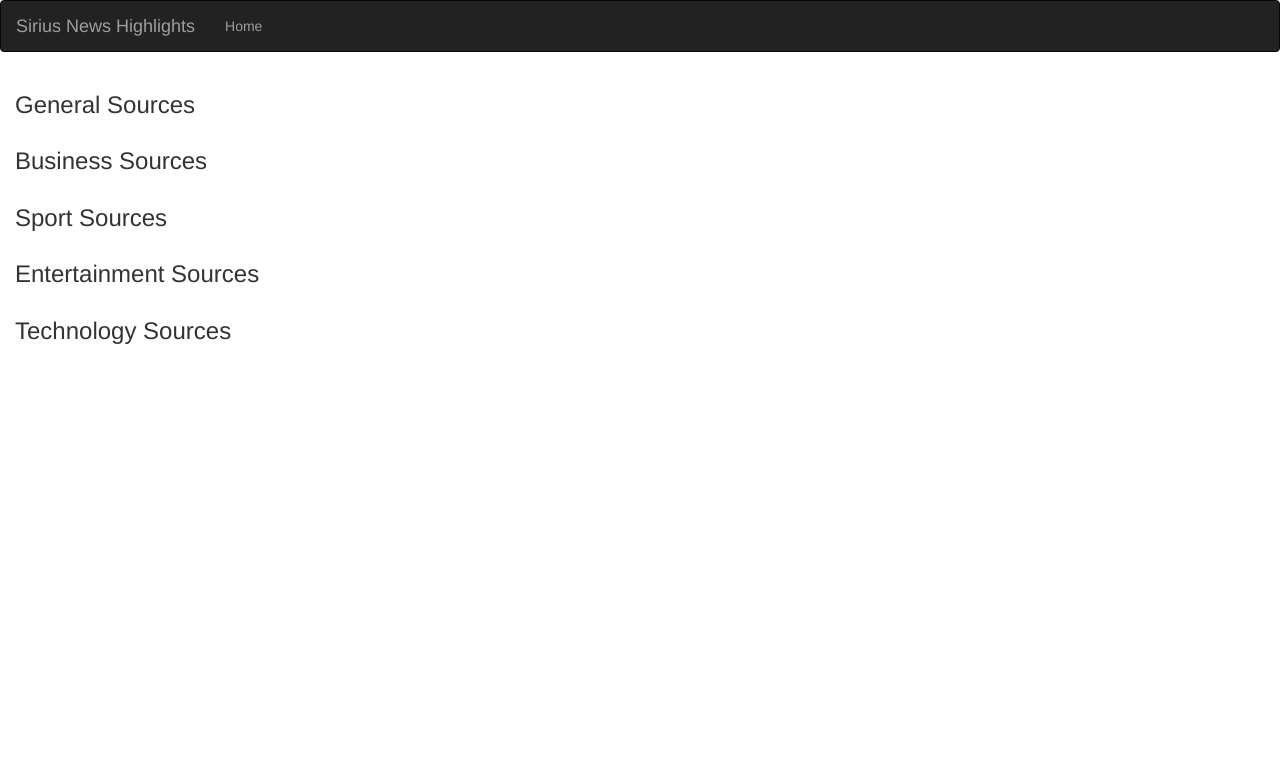
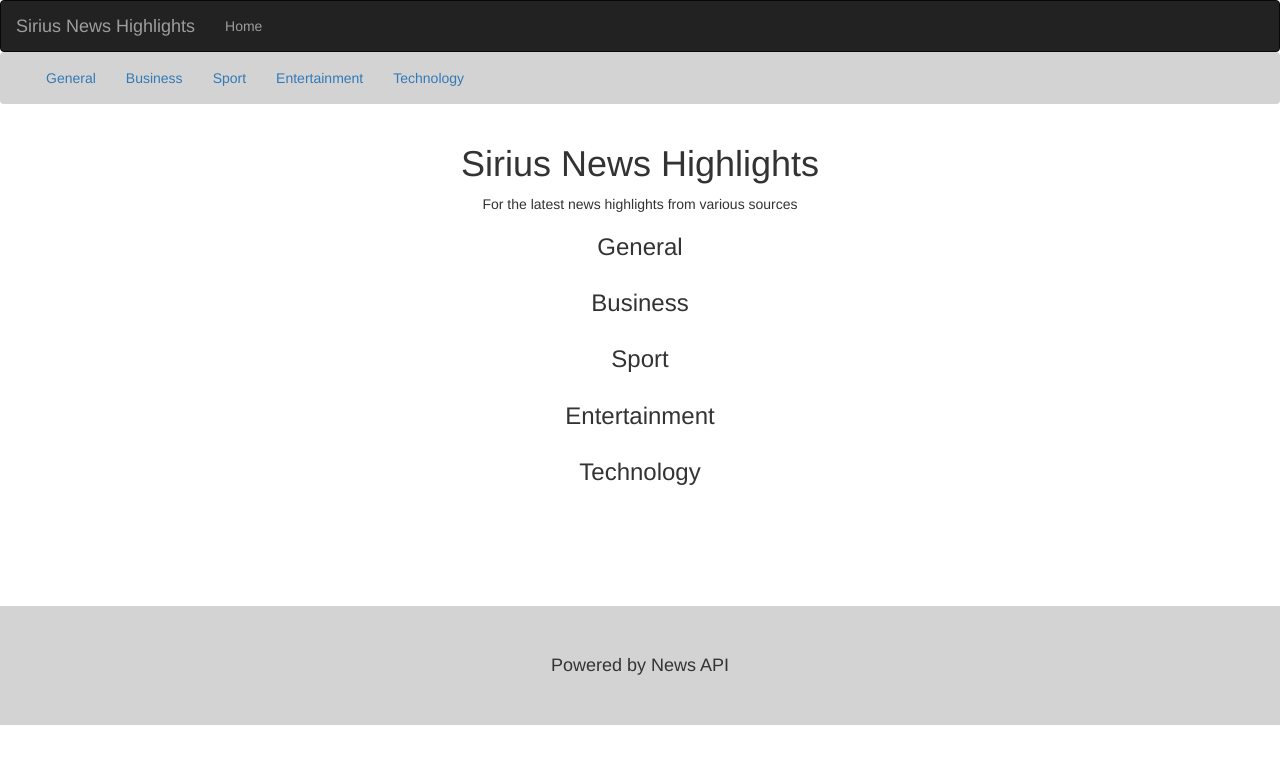
Before and after one commit to marynganga/Sirius-News-Highlights, a Flask app: template app/templates/index.html in a window 1280 px wide. Shown: the top 764 px of the page. Run offline with Flask 2, Linux system fonts and the light colour scheme; the template is opened without the code that fills it, so the values that code supplies are empty; some libraries are stand-ins or nearby versions.

Commit message:
1.Link index.css file in index.html. 2.Move inline styles to index.css

```diff
--- a/app/__init__.py
+++ b/app/__init__.py
@@ -11,6 +11,7 @@ def create_app(config_name):
 
 	# set up configurations
 	app.config.from_object(config_options[config_name])
+	app.config['SEND_FILE_MAX_AGE_DEFAULT'] = 0
 
 	# initialize flask extensions
 	bootstrap.init_app(app)
--- a/app/main/__init__.py
+++ b/app/main/__init__.py
@@ -2,4 +2,5 @@ from flask import Blueprint
 
 main = Blueprint('main',__name__)
 
-from . import views,errors
+
+from . import views
--- a/app/templates/index.html
+++ b/app/templates/index.html
@@ -1,12 +1,41 @@
 {% extends 'base.html' %}
 {% import 'macros.html' as macro %}
+<!-- Styles Block -->
+{% block styles %}
+    {{ super() }}
+    <link rel="stylesheet" href="{{url_for('static', filename='css/index.css')}}">
+{% endblock %}
 <!-- Content Block -->
 {% block content %}
+<div class="navbar navbar-light" role="navigation">
+    <div class="container-fluid">
+        <div class="navbar-header">
+            <button type="button" class="navbar-toggle" data-toggle="collapse" data-target=".navbar-collapse">
+              <span class="sr-only">Toggle navigation</span>
+              <span class="icon-bar"></span>
+              <span class="icon-bar"></span>
+              <span class="icon-bar"></span>
+            </button>
+        </div>
+        <div class="navbar-collapse collapse">
+            <ul class="nav navbar-nav align-center">
+                <li><a href="#general">General</a></li>
+                <li><a href="#business">Business</a></li>
+                <li><a href="#sport">Sport</a></li>
+                <li><a href="#entertainment">Entertainment</a></li>
+                <li><a href="#technology">Technology</a></li>
+            </ul>
+        </div>
+    </div>
+</div>
 <main class="container-fluid">
-
-	<!-- General Sources section  -->
-    <div style="display: block">
-        <h3>General Sources</h3>
+    <div class="page_name">
+        <h1>Sirius News Highlights</h1>
+        <p>For the latest news highlights from various sources</p>
+    </div>
+    <!-- General Sources section  -->
+    <div class="source_section">
+        <h3 id="general" class="source_name">General</h3>
         <ul>
             <div class="row">
         	   {{ macro.displaySourcesList(general) }}
@@ -14,8 +43,8 @@
         </ul>
     </div>
  <!-- Business Sources section  -->
-    <div style="display: block">
-        <h3>Business Sources</h3>
+    <div class="source_section">
+        <h3 id="business" class="source_name">Business</h3>
         <ul>
             <div class="row">
                {{ macro.displaySourcesList(business) }}
@@ -23,8 +52,8 @@
         </ul>
     </div>
     <!-- Sport Sources section  -->
-    <div style="display: block">
-        <h3>Sport Sources</h3>
+    <div class="source_section">
+        <h3 id="sport" class="source_name">Sport</h3>
         <ul>
             <div class="row">
                {{ macro.displaySourcesList(sport) }}
@@ -32,8 +61,8 @@
         </ul>
     </div>
     <!-- Entertainment Sources section  -->
-    <div style="display: block">
-        <h3>Entertainment Sources</h3>
+    <div class="source_section">
+        <h3 id="entertainment" class="source_name">Entertainment</h3>
         <ul>
             <div class="row">
                {{ macro.displaySourcesList(entertainment) }}
@@ -41,8 +70,8 @@
         </ul>
     </div>
     <!-- Technology Sources section  -->
-    <div style="display: block">
-        <h3>Technology Sources</h3>
+    <div class="source_section">
+        <h3 id="technology" class="source_name">Technology</h3>
         <ul>
             <div class="row">
                {{ macro.displaySourcesList(technology) }}
@@ -51,4 +80,7 @@
     </div>
 
 </main>
+<footer>
+    <h4>Powered by News API</h4>
+</footer>
 {% endblock %}
--- a/app/templates/navbar.html
+++ b/app/templates/navbar.html
@@ -1,4 +1,4 @@
-<div class="navbar navbar-inverse" role="navigation">
+<div class="navbar navbar-inverse" role="navigation" style="margin-bottom: 0px">
     <div class="container-fluid">
         <div class="navbar-header">
             <button type="button" class="navbar-toggle" data-toggle="collapse" data-target=".navbar-collapse">
```
